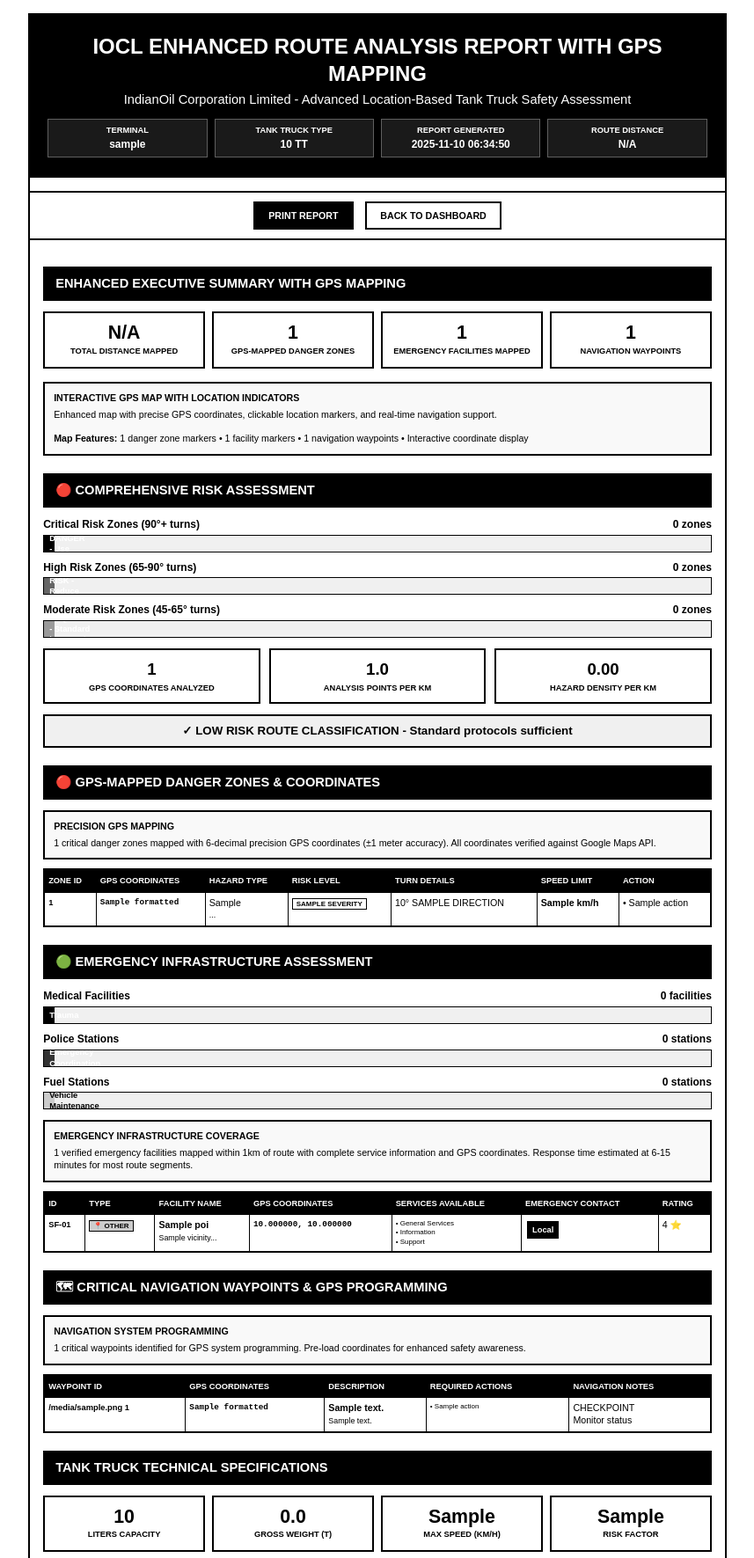
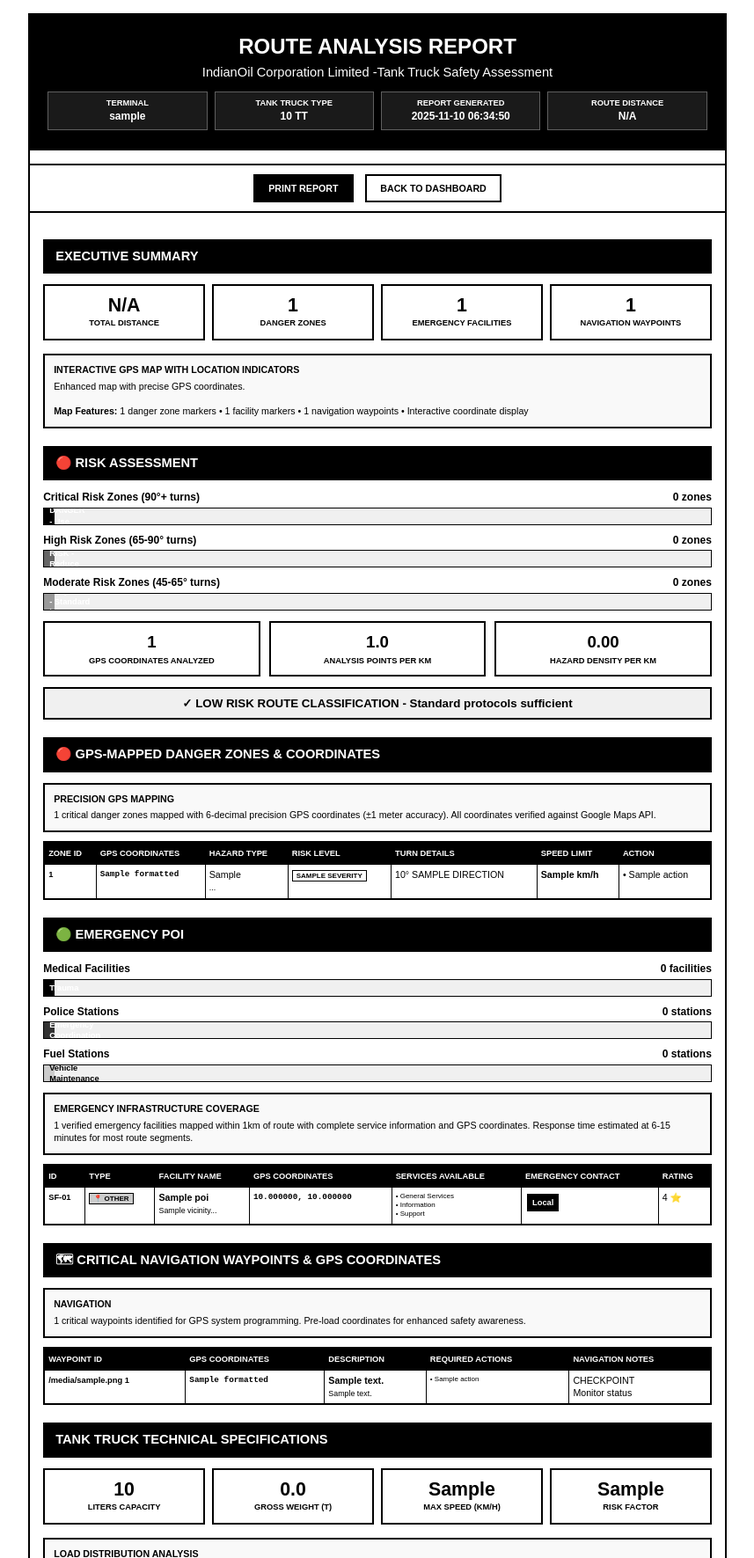
Before and after one commit to kiran20-20/traial_1, a Flask app: template templates/complete_black_white_report.html in a window 1280 px wide. Shown: the top 1771 px of the page at 88% size, without its empty margins (211-1068 px from the left). Run offline with Flask 3, Linux system fonts and the light colour scheme; the template is opened without the code that fills it: most values are stand-ins (such as "Sample title", 1, 10 or a date in 2020).

Commit message:
Update complete_black_white_report.html

```diff
--- a/templates/complete_black_white_report.html
+++ b/templates/complete_black_white_report.html
@@ -3,7 +3,7 @@
 <head>
     <meta charset="UTF-8">
     <meta name="viewport" content="width=device-width, initial-scale=1.0">
-    <title>IOCL Complete Route Analysis Report - IndianOil Corporation Limited</title>
+    <title>Route Analysis Report - IndianOil Corporation Limited</title>
     <style>
         @page {
             margin: 1.5cm;
@@ -458,8 +458,8 @@
     <div class="container">
         <!-- Header -->
         <div class="header">
-            <h1>IOCL Enhanced Route Analysis Report with GPS Mapping</h1>
-            <p>IndianOil Corporation Limited - Advanced Location-Based Tank Truck Safety Assessment</p>
+            <h1>Route Analysis Report</h1>
+            <p>IndianOil Corporation Limited -Tank Truck Safety Assessment</p>
 
             <div class="header-meta">
                 <div class="meta-item">
@@ -493,20 +493,20 @@
         <div class="content">
             <!-- Enhanced Executive Summary -->
             <div class="section">
-                <div class="section-title">Enhanced Executive Summary with GPS Mapping</div>
+                <div class="section-title">Executive Summary</div>
 
                 <div class="summary-grid">
                     <div class="summary-card">
                         <div class="summary-value">{{ route_report.total_distance|default('N/A') }}</div>
-                        <div class="summary-label">Total Distance Mapped</div>
+                        <div class="summary-label">Total Distance</div>
                     </div>
                     <div class="summary-card">
                         <div class="summary-value">{{ location_mapping.danger_zones|length if location_mapping else (critical_turns|default(0)) + (high_turns|default(0)) + (moderate_turns|default(0)) }}</div>
-                        <div class="summary-label">GPS-Mapped Danger Zones</div>
+                        <div class="summary-label">Danger Zones</div>
                     </div>
                     <div class="summary-card">
                         <div class="summary-value">{{ location_mapping.safety_facilities|length if location_mapping else all_pois|length }}</div>
-                        <div class="summary-label">Emergency Facilities Mapped</div>
+                        <div class="summary-label">Emergency Facilities </div>
                     </div>
                     <div class="summary-card">
                         <div class="summary-value">{{ location_mapping.navigation_waypoints|length if location_mapping else 'N/A' }}</div>
@@ -516,7 +516,7 @@
 
                 <div class="info-box">
                     <div class="info-title">Interactive GPS Map with Location Indicators</div>
-                    Enhanced map with precise GPS coordinates, clickable location markers, and real-time navigation support.
+                    Enhanced map with precise GPS coordinates.
                     <br><br>
                     <strong>Map Features:</strong> {{ location_mapping.danger_zones|length if location_mapping else (critical_turns|default(0)) + (high_turns|default(0)) + (moderate_turns|default(0)) }} danger zone markers • {{ location_mapping.safety_facilities|length if location_mapping else all_pois|length }} facility markers • {{ location_mapping.navigation_waypoints|length if location_mapping else 'Multiple' }} navigation waypoints • Interactive coordinate display
                 </div>
@@ -524,7 +524,7 @@
 
             <!-- Comprehensive Risk Assessment with Bar Indicators -->
             <div class="section">
-                <div class="section-title">🔴 Comprehensive Risk Assessment</div>
+                <div class="section-title">🔴 Risk Assessment</div>
 
                 <div class="bar-section">
                     {% set total_risks = (critical_turns|default(0)) + (high_turns|default(0)) + (moderate_turns|default(0)) %}
@@ -664,7 +664,7 @@
 
             <!-- Emergency Infrastructure Assessment with Bar Indicators -->
             <div class="section">
-                <div class="section-title">🟢 Emergency Infrastructure Assessment</div>
+                <div class="section-title">🟢 Emergency POI</div>
 
                 <div class="bar-section">
                     {% set hospitals = 0 %}
@@ -777,10 +777,10 @@
 
             <!-- Critical Navigation Waypoints & GPS Programming -->
             <div class="section">
-                <div class="section-title">🗺 Critical Navigation Waypoints & GPS Programming</div>
+                <div class="section-title">🗺 Critical Navigation Waypoints & GPS coordinates</div>
 
                 <div class="info-box">
-                    <div class="info-title">Navigation System Programming</div>
+                    <div class="info-title">Navigation</div>
                     {{ location_mapping.navigation_waypoints|length if location_mapping else 'Multiple' }} critical waypoints identified for GPS system programming. Pre-load coordinates for enhanced safety awareness.
                 </div>
 
@@ -927,7 +927,7 @@
                         <div class="column-content">
                             <strong>Speed:</strong> Maximum 8-12 km/h<br><br>
                             <strong>Action:</strong> Activate hazard lights 500m before GPS coordinate<br><br>
-                            <strong>Communication:</strong> Radio position using exact GPS coordinates<br><br>
+                            <strong>Communication:</strong> VTS position using exact GPS coordinates<br><br>
                             <strong>Emergency:</strong> If ANY instability - STOP and call 100+101<br><br>
                             <strong>GPS Zones:</strong> {{ critical_turns|default(0) }} critical locations mapped
                         </div>
@@ -972,14 +972,14 @@
 
                         <div style="margin-top: 10px; font-weight: bold;">
                             <div class="emergency-contact">101 Fire & Rescue Services</div>
-                            <div class="emergency-contact">100 Traffic & Law Enforcement</div>
+                            <div class="emergency-contact">100 Traffic & Police</div>
                             <div class="emergency-contact">108 Ambulance Services</div>
                         </div>
                     </div>
                 </div>
 
                 <div class="info-box">
-                    <div class="info-title">Environmental & Weather Assessment</div>
+                    <div class="info-title">Weather Assessment</div>
                     <strong>Temperature Considerations:</strong> Take sufficient rest during travel. Follow ITD Guidelines. Loaded TT {{ "{:,}".format(tt_specs.get('avg_capacity_liters', 22000)) }}L capacity to be carried with caution.<br><br>
                     <strong>Weather Hazards:</strong> High center of gravity risks - crosswind sensitivity at {{ "%.1f"|format(tt_specs.get('gross_weight', 30300)/1000) }}T gross weight. Rain/wet surface braking distance increased 40%. Check weather conditions before departure and every 2 hours. Suspend operations if wind speeds exceed 50 km/h.
                 </div>
@@ -995,10 +995,10 @@
                 </div>
                 <div class="footer-section">
                     <div class="footer-label">Classification</div>
-                    <div class="footer-value">Enhanced Location Mapping Report</div>
+                    <div class="footer-value">Route Analysis Report</div>
                 </div>
                 <div class="footer-section">
-                    <div class="footer-label">IOCL Smart Marg GPS System</div>
+                    <div class="footer-label">IOCL Smart Marg</div>
                     <div class="footer-value">Generated: <span id="footer-timestamp">Loading...</span></div>
                 </div>
             </div>
@@ -1007,7 +1007,7 @@
                 <div style="text-align: center; margin-bottom: 5px;">
                     <strong>GPS Accuracy:</strong> ±1 meter precision | <strong>Enhanced Features:</strong> GPS precision mapping | Interactive coordinate display | Emergency response matrix | Real-time navigation support
                 </div>
-                This enhanced GPS-enabled route analysis report has been generated using advanced location mapping technology with {{ (location_mapping.danger_zones|length if location_mapping else 0) + (location_mapping.safety_facilities|length if location_mapping else all_pois|length) + (location_mapping.navigation_waypoints|length if location_mapping else 0) }} precisely mapped locations. All GPS coordinates verified against Google Maps API and comply with WGS84 international standards. Driver discretion and adherence to real-time safety assessments remain paramount.
+                This enhanced GPS-enabled route analysis report  {{ (location_mapping.danger_zones|length if location_mapping else 0) + (location_mapping.safety_facilities|length if location_mapping else all_pois|length) + (location_mapping.navigation_waypoints|length if location_mapping else 0) }} precisely mapped locations. All GPS coordinates verified against Google Maps API and comply with WGS84 international standards. Driver discretion and adherence to real-time safety assessments remain paramount.
             </div>
         </div>
     </div>
```
